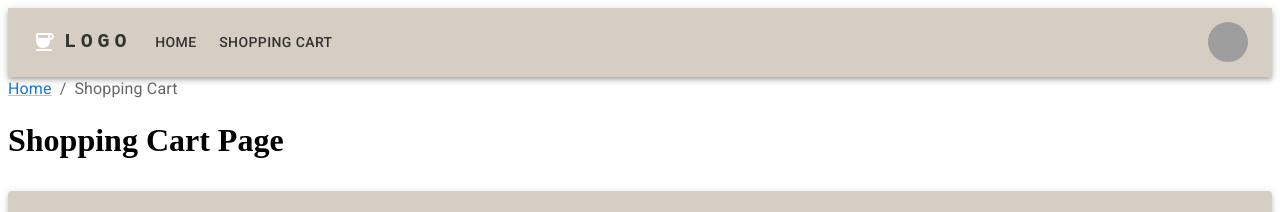
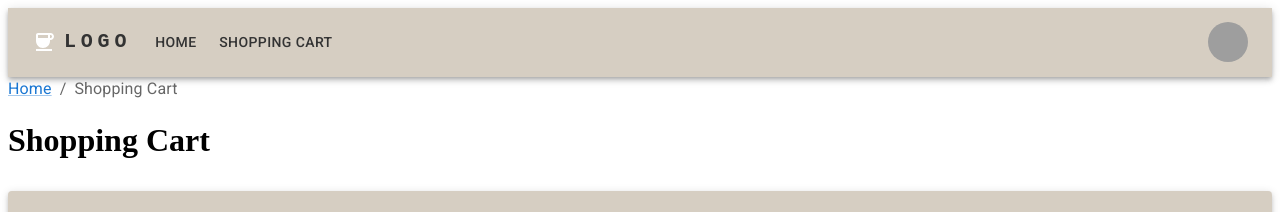
Before and after one commit to Coolastelammetcodes/WebShop, a React (Vite) app in the folder web/: page /shopping-cart in a window 1280 px wide. Shown: the top 212 px of the page. Built offline with nearby package versions, Linux system fonts and the light colour scheme; grey boxes are pictures that could not be loaded.

Commit message:
Display items in shopping cart

```diff
--- a/web/src/routes/shopping-cart.tsx
+++ b/web/src/routes/shopping-cart.tsx
@@ -5,12 +5,17 @@ export function ShoppingCart({ cart }: { cart: Mug[] }) {
   return (
     <>
       <Breadcrumbs currentPage="Shopping Cart" />
-      <h1>Shopping Cart Page</h1>
+      <h1>Shopping Cart</h1>
+
       {cart.map((mug) => (
         <div key={mug.name}>
-          <p>{mug.name}</p>
+          <img src={mug.filepath} alt={mug.name} width="150" />
+
+          <h2>{mug.name}</h2>
+
           <p>{mug.description}</p>
-          <p>{mug.price}</p>
+
+          <p>{mug.price} kr</p>
         </div>
       ))}
     </>
```
